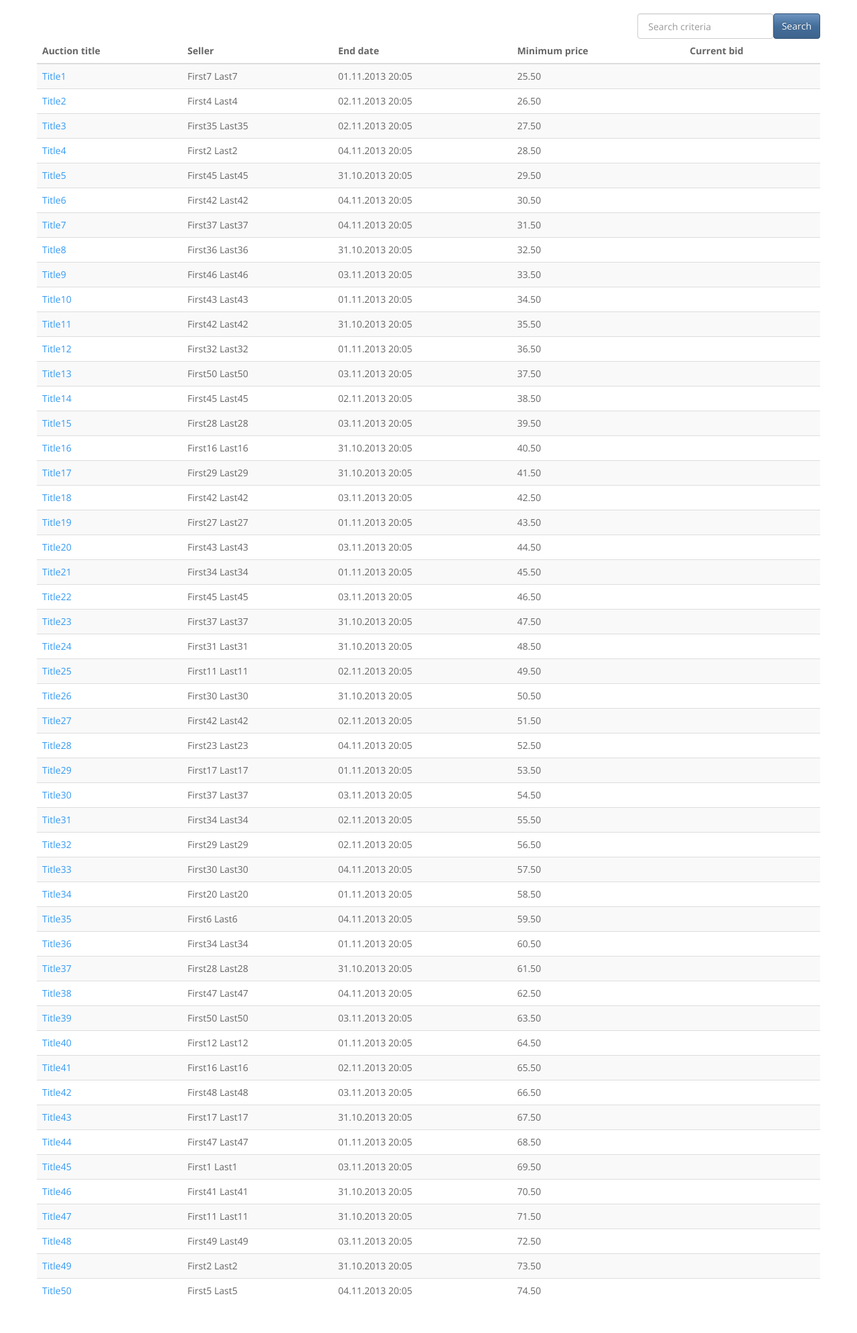
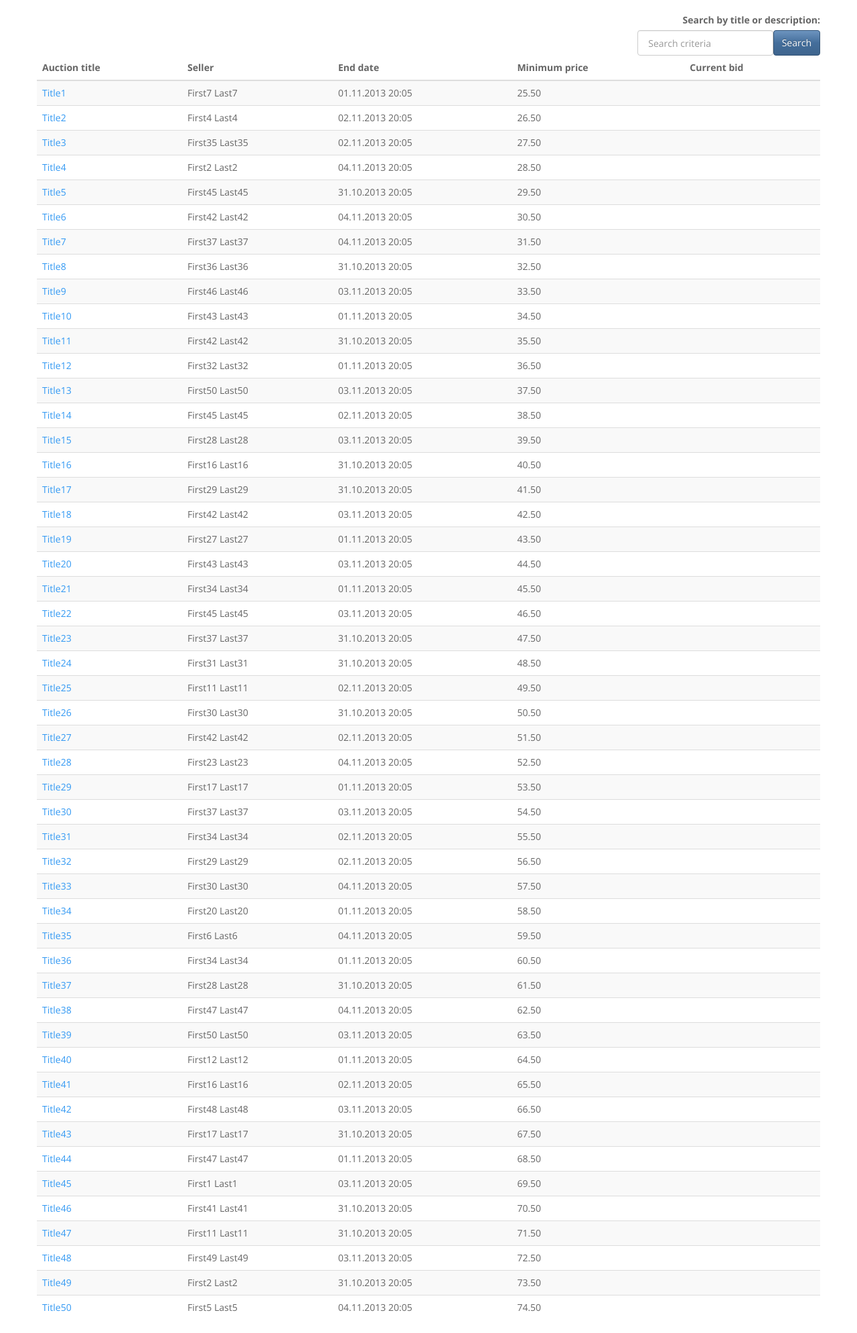
Before and after one commit to vkall/YAAS, a Django app: page /YAAS/ in a window 1280 px wide. Shown: the part 52-2042 px from the top of the page at 67% size. Before the commit the page ends 1985 px from the top, so only its background shows below. Run offline with Django 3.2, Linux system fonts and the light colour scheme; data comes from the database, SQL or seed files in the repository; both versions use the stored data as it was after the commit; parts of the project's set-up code (start-up, migrations or seed data) failed here and were passed over; some libraries are stand-ins or nearby versions.

Commit message:
Search function now works

```diff
--- a/YAAS/urls.py
+++ b/YAAS/urls.py
@@ -11,6 +11,7 @@ urlpatterns = patterns('',
     # url(r'^$', 'YAAS.views.home', name='home'),
     # url(r'^YAAS/', include('YAAS.foo.urls')),
     (r'^YAAS/$', home),
+    (r'^YAAS/search/$', search),
     (r'^YAAS/create_auction/$', create_auction),
     (r'^YAAS/view_auction/(?P<id>\d+)/$', view_auction),
     (r'^YAAS/edit_auction/(?P<id>\d+)/$', edit_auction),
--- a/YAAS_app/views.py
+++ b/YAAS_app/views.py
@@ -2,6 +2,7 @@
 from django.shortcuts import render_to_response
 from django.http import HttpResponseRedirect
 from django.template import RequestContext
+from django.db.models import Q
 from YAAS_app.models import *
 from YAAS_app.forms import *
 from django.contrib.auth.decorators import login_required
@@ -14,6 +15,17 @@ def home(request):
     context = {"auctions": Auction.objects.all()}
 
     return render_to_response(template, context, context_instance=RequestContext(request))
+
+
+def search(request):
+    if request.method == "POST" and "criteria" in request.POST:
+        criteria = request.POST["criteria"]
+        template = "home.html"
+        context = {"auctions": Auction.objects.filter(Q(title__contains=criteria) | Q(description__contains=criteria))}
+
+        return render_to_response(template, context, context_instance=RequestContext(request))
+    else:
+        return HttpResponseRedirect("/YAAS/")
 
 
 @login_required
--- a/templates/home.html
+++ b/templates/home.html
@@ -3,10 +3,13 @@
 {% block title %}YAAS{% endblock %}
 
 {% block content %}
+
+    <div class="row"><label class="control-label pull-right">Search by title or description:</label></div>
     <div class="row">
-        <form class="form-inline pull-right" id="formSearch">
+        <form class="form-inline pull-right" action="/YAAS/search/" method="post">
+            {% csrf_token %}
             <div class="form-group pull-left">
-                <input type="text" class="form-control" name="searchCriteria" placeholder=" Search criteria">
+                <input type="text" class="form-control" name="criteria" placeholder=" Search criteria">
             </div>
             <input type="submit" class="btn btn-primary pull-right" value="Search">
         </form>
```
Also changed, not shown: yaas.db.
